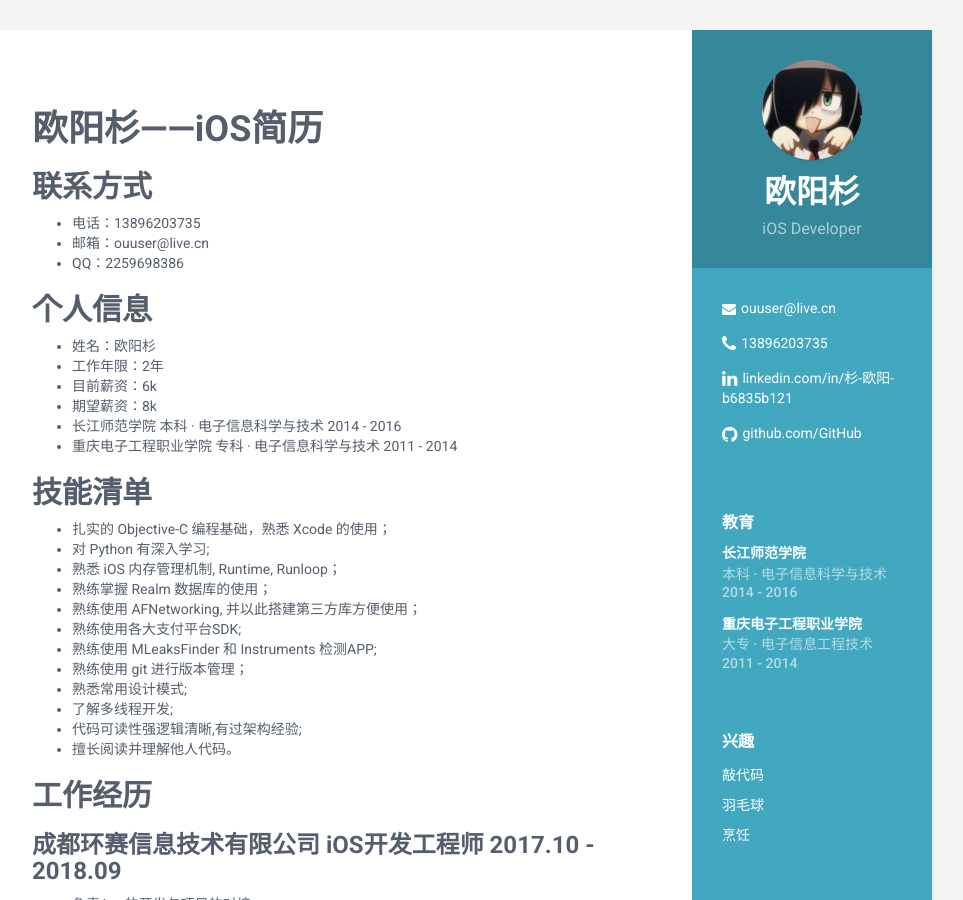
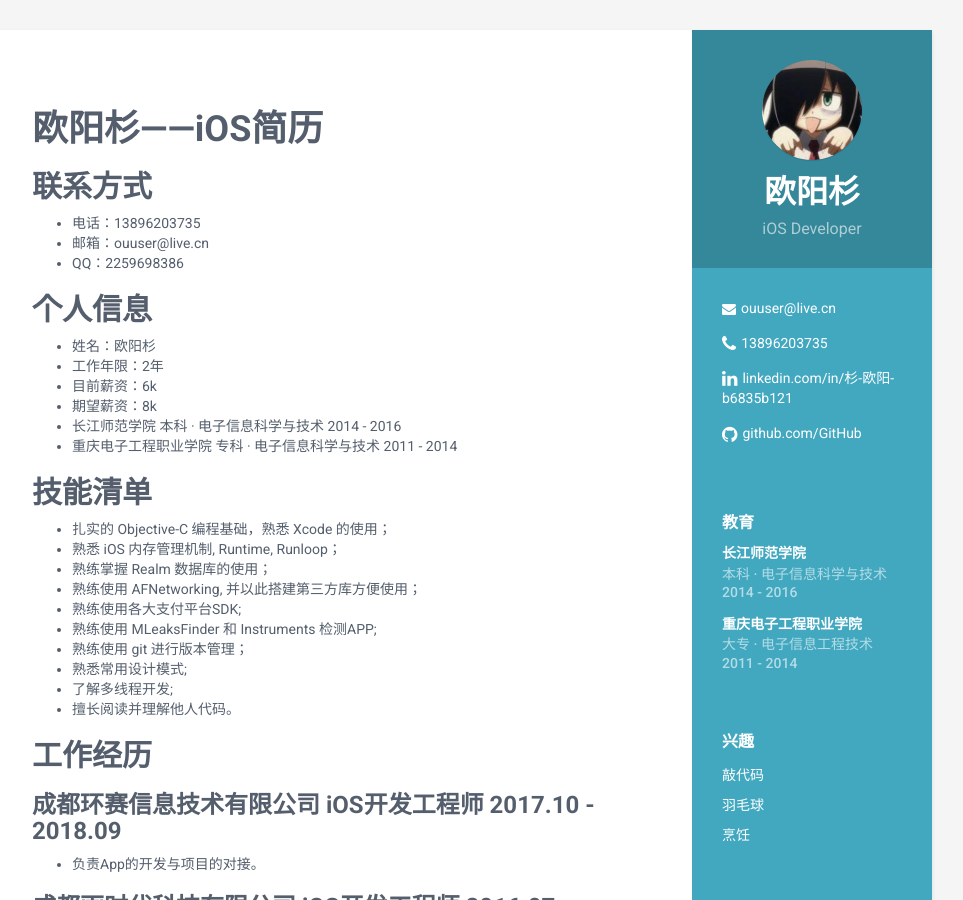
Before and after one commit to OYcedar/Resume, a Jekyll site: the page built from resume.md, in a window 1280 px wide and 900 px high. Shown: the whole window, without its empty margins (188-1151 px from the left). Built offline with Jekyll 4.4.1, drawn with Linux system fonts in a browser that asks for light colours; our own code applies the rules of GitHub Pages for plain Markdown files.

Commit message:
Update resume.md

```diff
--- a/resume.md
+++ b/resume.md
@@ -16,7 +16,6 @@
 ## 技能清单
 
 * 扎实的 Objective-C 编程基础，熟悉 Xcode 的使用；
-* 对 Python 有深入学习;
 * 熟悉 iOS 内存管理机制, Runtime, Runloop；
 * 熟练掌握 Realm 数据库的使用；
 * 熟练使用 AFNetworking, 并以此搭建第三方库方便使用；
@@ -25,7 +24,6 @@
 * 熟练使用 git 进行版本管理；
 * 熟悉常用设计模式;
 * 了解多线程开发;
-* 代码可读性强逻辑清晰,有过架构经验;
 * 擅长阅读并理解他人代码。
 
 ## 工作经历
```
